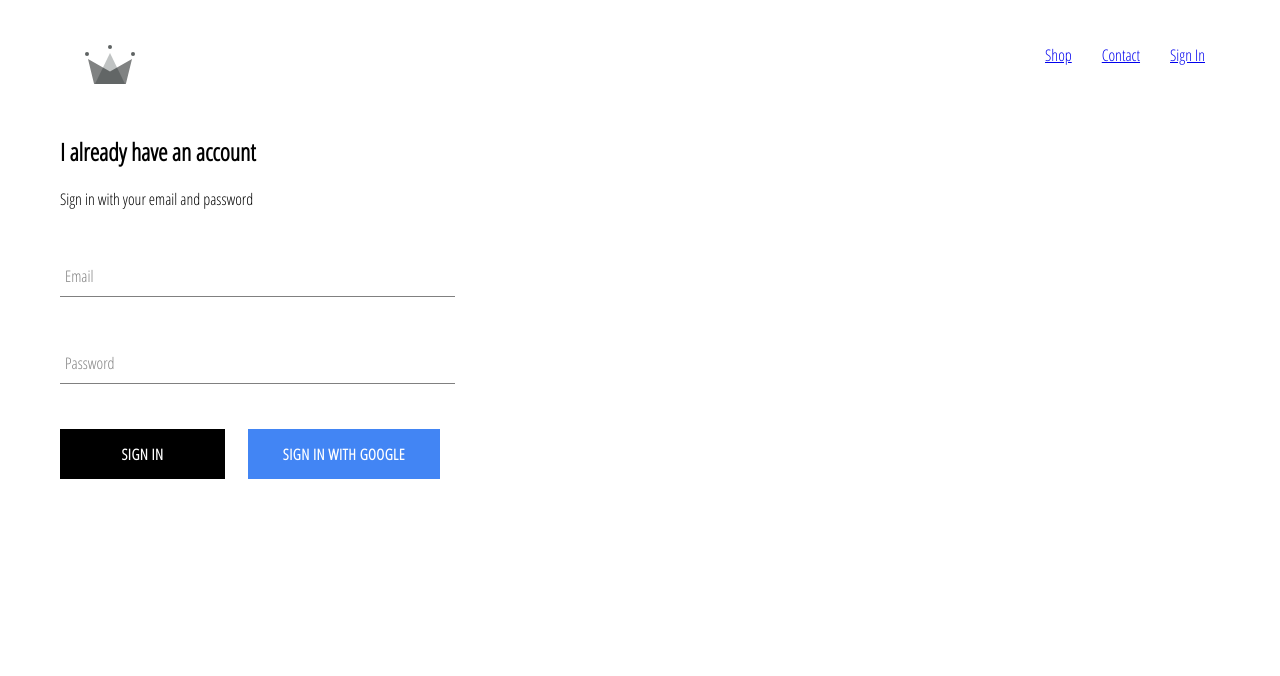
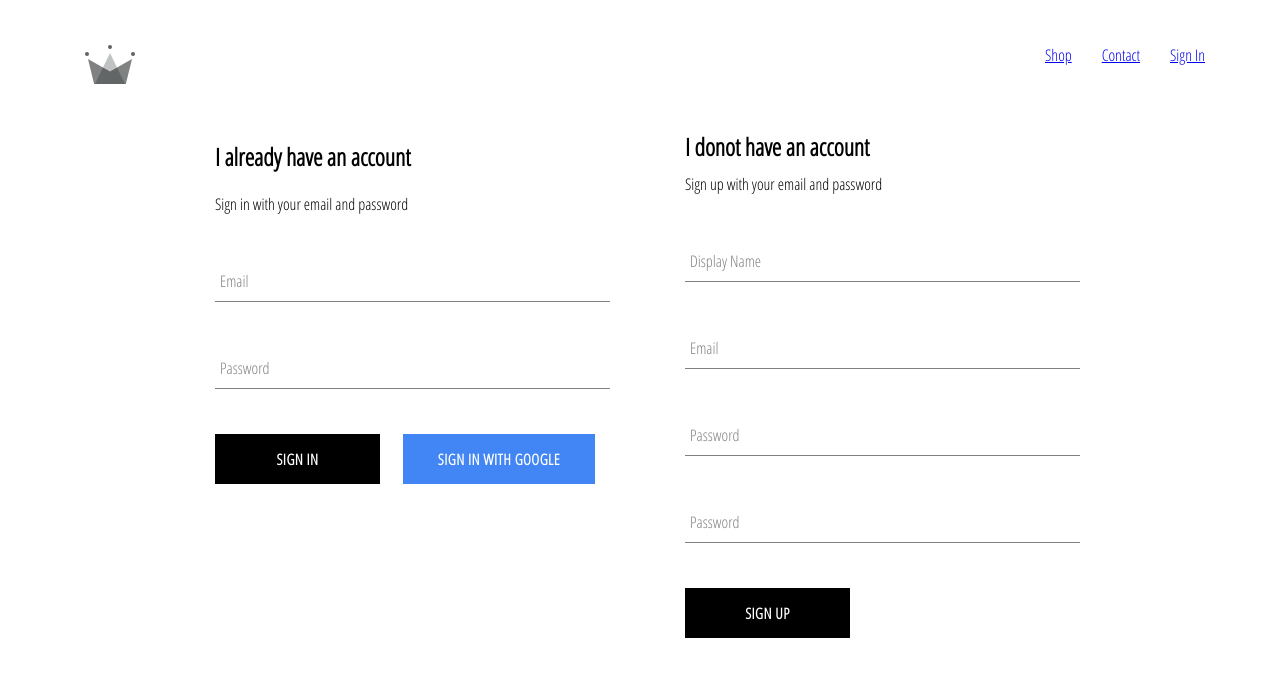
Before and after one commit to Chiran-git/react-ecommerce, a React (Create React App) app: page /signin in a window 1280 px wide. Shown: the top 676 px of the page. Built offline with nearby package versions, Linux system fonts and the light colour scheme; no server answers.

Commit message:
Implemented sign up

```diff
--- a/src/App.js
+++ b/src/App.js
@@ -5,7 +5,7 @@
 import ShopPage from './pages/shop/shop.component';
 import SignInAndSignUpPage from './pages/sign-in-and-sign-up/sign-in-and-sign-up.component';
 import Header from './components/header/header.component';
-import { auth } from './firebase/firebase.utils';
+import { auth, createUserProfileDocument } from './firebase/firebase.utils';
 
 class App extends React.Component {
     constructor() {
@@ -19,12 +19,25 @@
     unsubscribeFromAuth = null;
 
     componentDidMount() {
-        this.unsubscribeFromAuth = auth.onAuthStateChanged(user => {
-            this.setState({
+        this.unsubscribeFromAuth = auth.onAuthStateChanged(async userAuth => {
+            /*this.setState({
                 currentUser: user
-            });
+            });*/
+            if(userAuth) {
+                const userRef = await createUserProfileDocument(userAuth);
 
-            console.log(user);
+                userRef.onSnapshot(snapShot => {
+                    this.setState({
+                        currentUser: {
+                            id: snapShot.id,
+                            ...snapShot.data()
+                        }
+                    }, () => {
+                        console.log(this.state);
+                    });
+                });
+            }
+            this.setState({currentUser: userAuth});
         });
     }
 
--- /dev/null
+++ b/src/components/sign-up/sign-up.component.jsx
@@ -0,0 +1,98 @@
+import React, { Component } from 'react';
+
+import FormInput from '../form-input/form-input.component';
+import CustomButton from '../custom-button/custom-button.component';
+
+import { auth, createUserProfileDocument } from '../../firebase/firebase.utils'
+
+import './sign-up.styles.scss';
+
+class SignUp extends Component {
+    constructor() {
+        super();
+
+        this.state = {
+            displayName: '',
+            email: '',
+            password: '',
+            confirmPassword: ''
+        }
+    }
+
+    handleSubmit = async event => {
+        event.preventDefault();
+        const { displayName, email, password, confirmPassword } = this.state;
+
+        if (password !== confirmPassword) {
+            alert("Passwords don't match");
+            return;
+        }
+
+        try {
+            const { user } = await auth.createUserWithEmailAndPassword(email, password);
+            await createUserProfileDocument(user, { displayName });
+
+            this.setState({
+                displayName: '',
+                email: '',
+                password: '',
+                confirmPassword: ''
+            });
+
+        } catch (error) {
+            console.log(error);
+        }
+    }
+
+    handleChange = (event) => {
+        event.preventDefault();
+        const {value, name} = event.target;
+
+        this.setState({ [name]: value });
+    }
+
+    render() {
+        const { displayName, email, password, confirmPassword } = this.state;
+        return (
+            <div className="sign-up">
+                <h2 className="title">I donot have an account</h2>
+                <span>Sign up with your email and password</span>
+
+                <form className="sign-up-form" onSubmit={this.handleSubmit}>
+                    <FormInput
+                        type="text"
+                        name="displayName"
+                        value={this.state.displayName}
+                        onChange={this.handleChange}
+                        label='Display Name'
+                        required />
+
+                    <FormInput name="email"
+                        type="email"
+                        value={this.state.email}
+                        handleChange={this.handleChange}
+                        label = "Email"
+                        required />
+
+                    <FormInput name="password"
+                        type="password"
+                        value={this.state.password}
+                        onChange={this.handleChange}
+                        label="Password"
+                        required/>
+
+                    <FormInput name="confirmPassword"
+                        type="password"
+                        value={this.state.confirmPassword}
+                        onChange={this.handleChange}
+                        label="Password"
+                        required/>
+
+                    <CustomButton type="submit">SIGN UP</CustomButton>
+                </form>
+            </div>
+        );
+    }
+}
+
+export default SignUp;
--- /dev/null
+++ b/src/components/sign-up/sign-up.styles.scss
@@ -0,0 +1,9 @@
+.sign-up {
+    display: flex;
+    flex-direction: column;
+    width: 380px;
+
+    .title {
+        margin: 10px 0;
+    }
+}
--- a/src/firebase/firebase.utils.js
+++ b/src/firebase/firebase.utils.js
@@ -12,6 +12,33 @@
     appId: "1:218291299092:web:2832dd7d9847848cb15801"
 };
 
+export const createUserProfileDocument = async (userAuth, additionalData) => {
+    if (!userAuth) return;
+
+    const userRef = firestore.doc(`users/${userAuth.uid}`);
+
+    const snapShot = await userRef.get();
+
+    if (!snapShot.exists) {
+        const { displayName, email} = userAuth;
+
+        const createdAt = new Date();
+
+        try {
+            await userRef.set({
+                displayName,
+                email,
+                createdAt,
+                ...additionalData
+            })
+        } catch (error) {
+            console.log('error creating user', error.message);
+        }
+    }
+
+    return userRef;
+}
+
 firebase.initializeApp(config);
 
 export const auth = firebase.auth();
--- a/src/pages/sign-in-and-sign-up/sign-in-and-sign-up.component.jsx
+++ b/src/pages/sign-in-and-sign-up/sign-in-and-sign-up.component.jsx
@@ -3,10 +3,12 @@
 import './sign-in-and-sign-up.styles.scss';
 
 import SignIn from '../../components/sign-in/sign-in.component'
+import SignUp from '../../components/sign-up/sign-up.component'
 
 const  SignInAndSignUpPage = () => (
     <div className='sign-in-and-sign-up'>
         <SignIn />
+        <SignUp />
     </div>
 );
 
--- a/src/pages/sign-in-and-sign-up/sign-in-and-sign-up.styles.scss
+++ b/src/pages/sign-in-and-sign-up/sign-in-and-sign-up.styles.scss
@@ -0,0 +1,6 @@
+.sign-in-and-sign-up {
+    width: 850px;
+    display: flex;
+    justify-content: space-between;
+    margin: 30px auto;
+}
```
